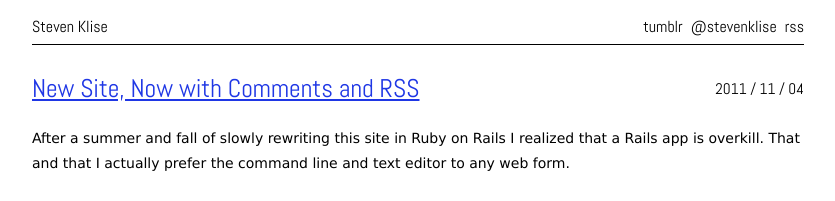
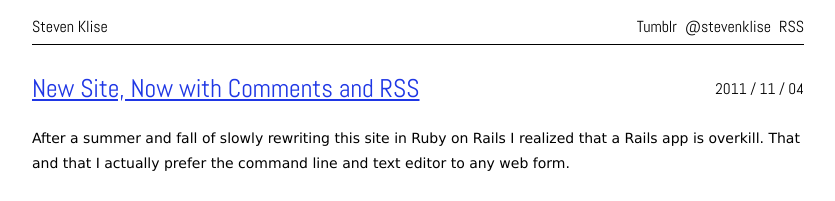
Before and after one commit to paulmmay/blog.paulmay.org, a Jekyll site: the page built from index.html, in a window 1280 px wide and 1400 px high. Shown: the top 201 px of the window, without its empty margins (222-1057 px from the left). Built offline with Jekyll 4.4.1, drawn with Linux system fonts in a browser that asks for light colours; some web fonts are replaced; Markdown is read by kramdown in place of the engine named in the settings; some of the changed text lies outside the part shown.

```diff
--- a/Musical-Sequence/index.html
+++ b/Musical-Sequence/index.html
@@ -12,6 +12,7 @@ title: Musical Sequence
         </header>
         <div class="article-body">
             {{ post.content }}
+            <a href="{{ post.url }}">Permalink/Comments</a>
         </div>
         <footer>
             {% for category in post.categories %}
--- a/Understanding-Networks/index.html
+++ b/Understanding-Networks/index.html
@@ -12,6 +12,7 @@ title: Understanding Networks
         </header>
         <div class="article-body">
             {{ post.content }}
+            <a href="{{ post.url }}">Permalink/Comments</a>
         </div>
         <footer>
             {% for category in post.categories %}
--- a/_layouts/default.html
+++ b/_layouts/default.html
@@ -14,9 +14,9 @@
           </header>
 
           <ul>
-            <li><a href="http://stevenklise.tumblr.com">tumblr</a></li>
+            <li><a href="http://stevenklise.tumblr.com">Tumblr</a></li>
             <li><a href="http://twitter.com/stevenklise">@stevenklise</a></li>
-            <li><a href="http://feeds.feedburner.com/StevenKlise">rss</a></li>
+            <li><a href="http://feeds.feedburner.com/StevenKlise">RSS</a></li>
           </ul>
         </div>
         <div id="content">
--- a/index.html
+++ b/index.html
@@ -10,6 +10,7 @@ title:
         </header>
         <div class="article-body">
             {{ post.content }}
+            <a href="{{ post.url }}">Permalink/Comments</a>
         </div>
         <footer>
             {% for category in post.categories %}
```
Also changed, not shown: 4 other files.
